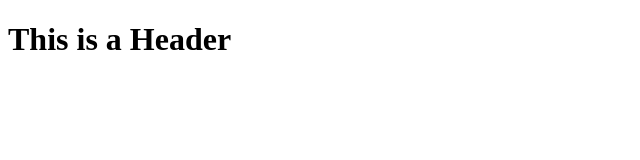
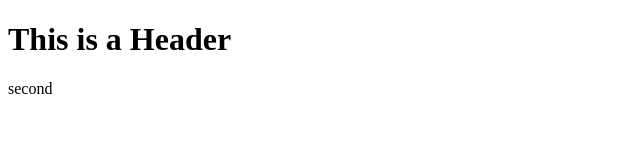
Before and after one commit to maryam-eslahi/ui-tut, a plain HTML site: page index.html in a window 1280 px wide. Shown: the full height of the page, 0-640 px from the left. Drawn offline with Linux system fonts and the light colour scheme.

Commit message:
second p

```diff
--- a/index.html
+++ b/index.html
@@ -6,5 +6,6 @@
         <h1>This is a Header</h1>
       <!--  <p>This is a paragraph</p>
         <p>This is a second paragraph</p>-->
+        <p>second</p>
     </body>
 </html>
```
